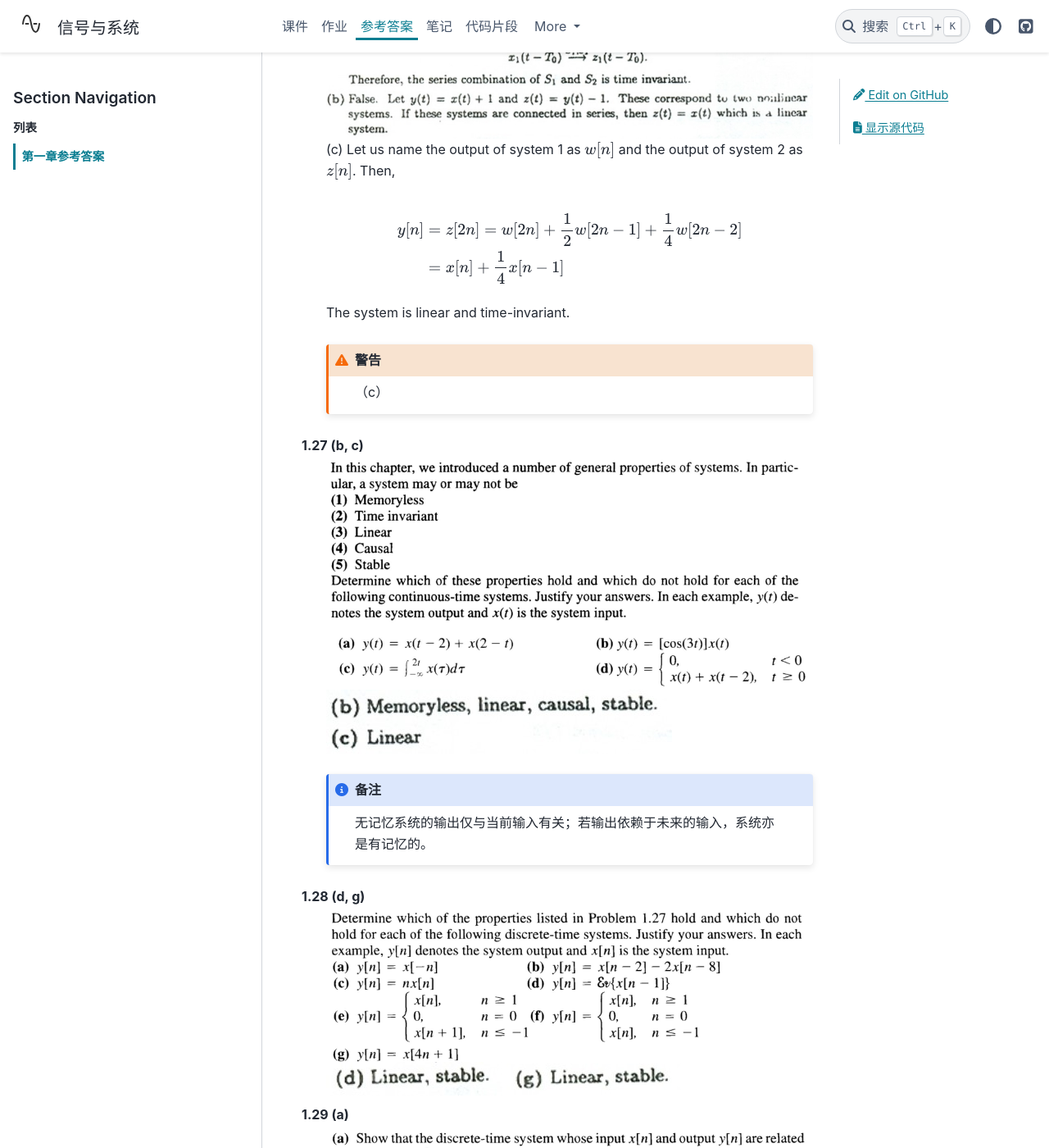
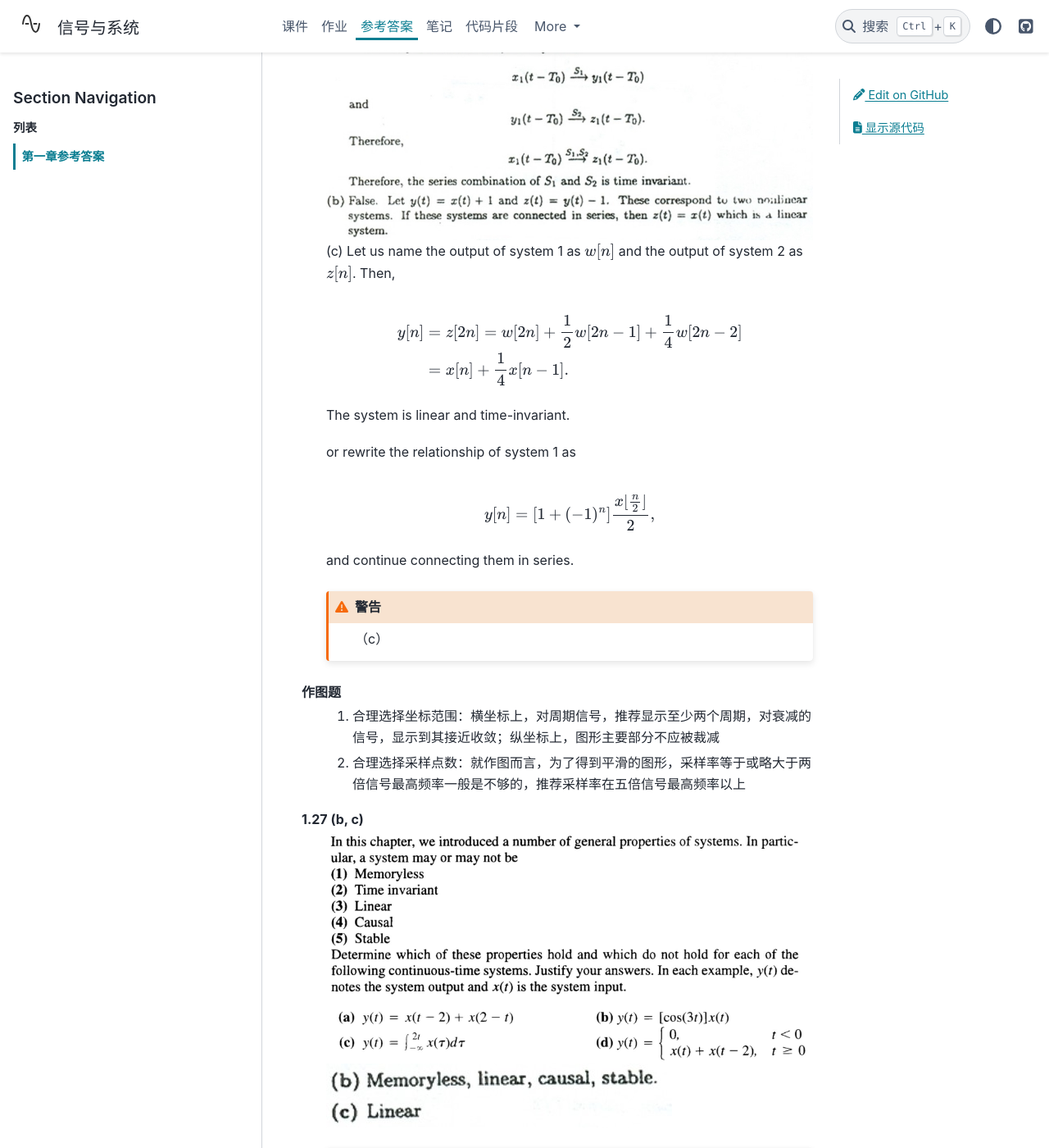
Before and after one commit to atlanswer/Signals-and-Systems, a Sphinx documentation site: the page built from doc/answer/chapter1.rst, in a window 1280 px wide and 1400 px high, scrolled down 8575 px. Shown: the whole window at 82% size. Built offline with Sphinx 7.4.7 and the PyData theme 0.15.4, drawn with Linux system fonts in a browser that asks for light colours.

Commit message:
content: add chapter 1 reference answer

```diff
--- a/doc/answer/chapter1.rst
+++ b/doc/answer/chapter1.rst
@@ -53,6 +53,7 @@
 1.25
   .. image:: assets/1-25.jpg
   .. image:: assets/1-25a.jpg
+  .. warning:: （f）周期性判断
 
 1.26
   .. image:: assets/1-26.jpg
@@ -97,11 +98,25 @@
     \begin{align}
     y[n] &= z[2n] = w[2n] + \frac{1}{2}w[2n-1] + \frac{1}{4}w[2n-2] \\
     &= x[n] + \frac{1}{4}x[n-1]
+    \text{.}
     \end{align}
 
   The system is linear and time-invariant.
 
+  or rewrite the relationship of system 1 as
+
+  .. math::
+
+    y[n] = \left[1+(-1)^n\right]\frac{x[\frac{n}{2}]}{2}
+    \text{,}
+
+  and continue connecting them in series.
+
   .. warning:: （c）
+
+作图题
+  #. 合理选择坐标范围：横坐标上，对周期信号，推荐显示至少两个周期，对衰减的信号，显示到其接近收敛；纵坐标上，图形主要部分不应被裁减
+  #. 合理选择采样点数：就作图而言，为了得到平滑的图形，采样率等于或略大于两倍信号最高频率一般是不够的，推荐采样率在五倍信号最高频率以上
 
 1.27 (b, c)
   .. image:: assets/1-27.jpg
--- a/doc/conf.py
+++ b/doc/conf.py
@@ -22,7 +22,7 @@ author = 'X. Zhao'
 copyright = 'CC BY-NC-SA 4.0'
 
 # The full version, including alpha/beta/rc tags
-release = '0.1.4'
+release = '0.1.5'
 
 
 # -- General configuration ---------------------------------------------------
```
